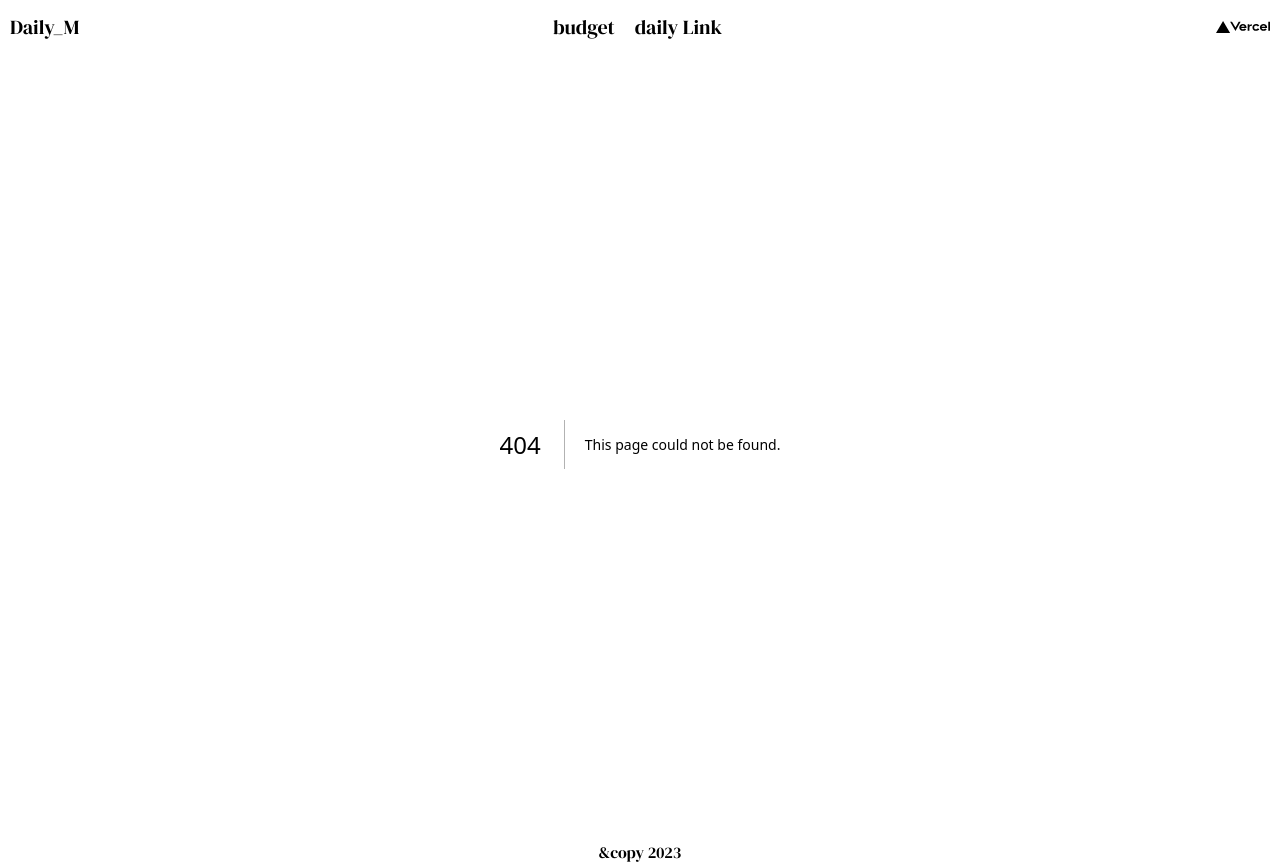
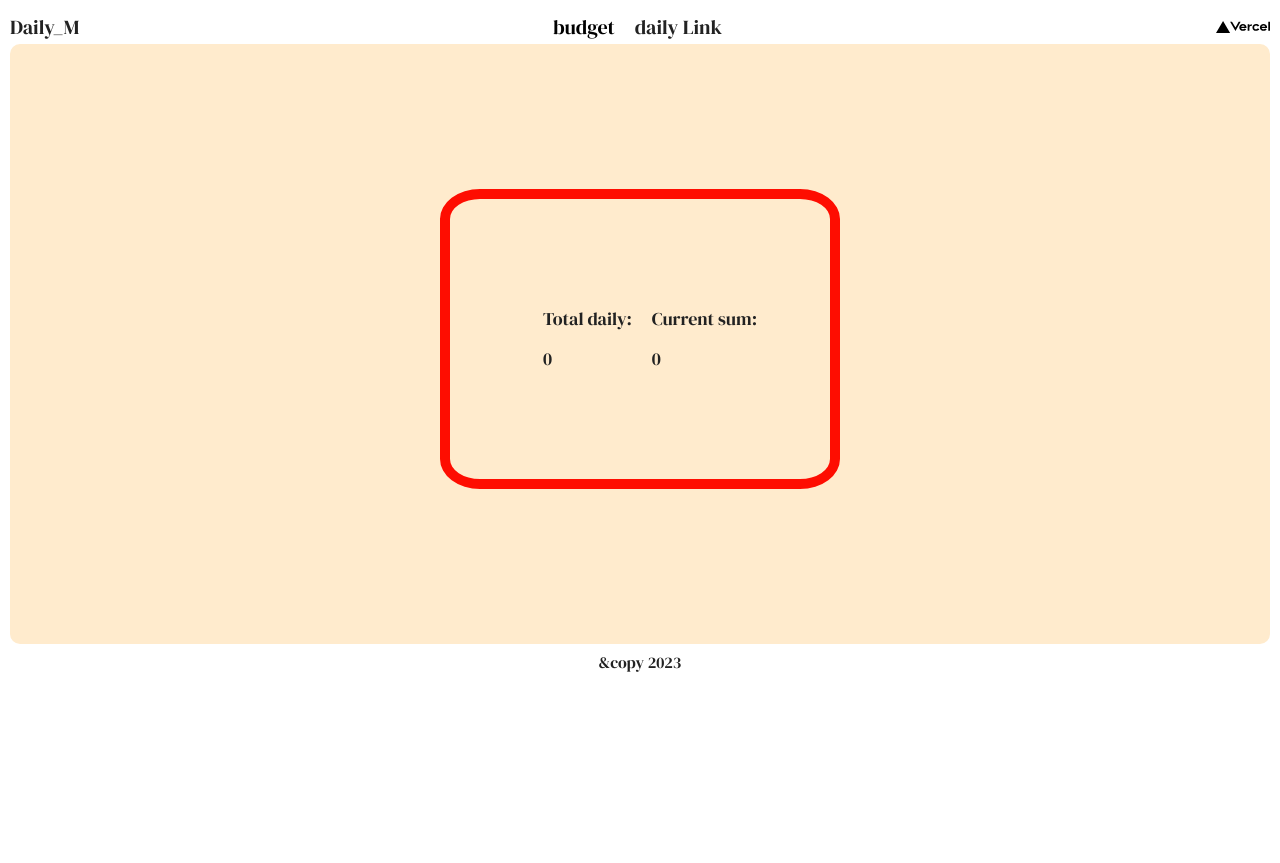
Before and after one commit to pplays33/PersonalManager, a Next.js app: page /budget in a window 1280 px wide. Before the commit this address had no page. After the commit the page ends 800 px from the top, so only its background shows below. Built offline with nearby package versions, Linux system fonts and the light colour scheme.

Commit message:
feat files

```diff
--- /dev/null
+++ b/components/Budget/BudgetComp.js
@@ -0,0 +1,45 @@
+'use client'
+import './components.css'
+import { useState } from 'react';
+
+export default function BudgetComp(){
+    const [isEdit, setEdit] = useState(false);
+    const [sumValue, setSumValue] = useState(0);
+
+    const checkIsEdit = () => {
+        if(isEdit){
+            return(
+                <>
+                    <label className='label'>
+                        <input
+                            type='num'
+                            className='input-sum'
+                            value={sumValue}
+                            onChange={(event) =>  setSumValue(event.target.value)}
+                        />
+                    </label>
+                    <button
+                        className='sumSave-button'
+                        onClick={() => setEdit(!isEdit) }
+                    >
+                        set Sum
+                    </button>
+                </>
+            );
+        }
+        return(
+            <>
+                <p className='Sum' onClick={() => setEdit(!isEdit)}>Total daily:<br/> {sumValue} </p>
+            </>
+        );
+    }
+
+    return(
+        <div className='container-budget'>
+            <div className='budget'>
+                { checkIsEdit() }
+                <p className='Sum'>Current sum:<br/> 0 </p>
+            </div>
+        </div>
+    );
+}
--- /dev/null
+++ b/components/Budget/components.css
@@ -0,0 +1,29 @@
+.container-budget{
+    width: 100%;
+    min-height: 600px;
+    display: flex;
+    flex-flow: column wrap;
+    justify-content: center;
+    align-items: center;
+    border-radius: 10px;
+    background-color: blanchedalmond;
+}
+.budget{
+    width: 400px;
+    min-height: 300px;
+    margin-bottom: 10px;
+    display: flex;
+    flex-flow: row wrap;
+    justify-content: center;
+    align-items: center;
+    border: 10px solid #fe0d01;
+    border-radius: 10%;
+
+
+}
+.Sum{
+    cursor: pointer;
+    margin-left: 20px;
+    line-height: 40px;
+    font-size: 18px;
+}
--- a/components/Header.js
+++ b/components/Header.js
@@ -12,7 +12,7 @@
             <nav className='container_nav'>
                 <ul className='ul-container'>
                     <li className='item-nav'>
-                        <Link href='/about' className ='Link'>budget</Link>
+                        <Link href='/budget' className ='Link'>budget</Link>
                     </li>
                     <li className='item-nav'>
                          daily Link
--- a/components/components.css
+++ b/components/components.css
@@ -144,6 +144,7 @@
 /* start Footer */
 
 .Footer {
+    margin-top: 10px;
     display: flex;
     justify-content: center;
     align-items: center;
--- a/src/app/about/page.js
+++ b/src/app/budget/page.js
@@ -1,11 +1,10 @@
 import styles from './page.module.css'
+import BudgetComp from '../../../components/Budget/BudgetComp';
 
 export default function About(){
     return (
         <>
-            <h2>
-                About us ! Use find gi
-            </h2>
+            <BudgetComp />
         </>
     );
 }
```
Also changed, not shown: src/app/budget/page.module.css (added).
